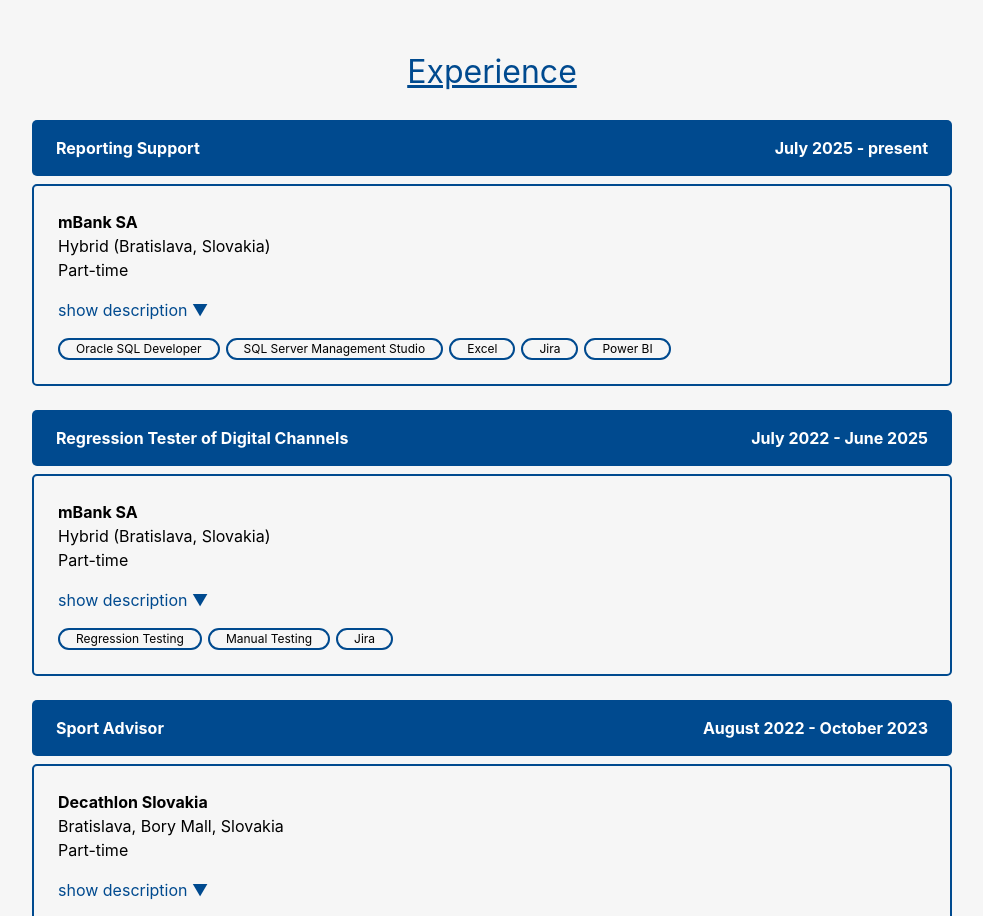
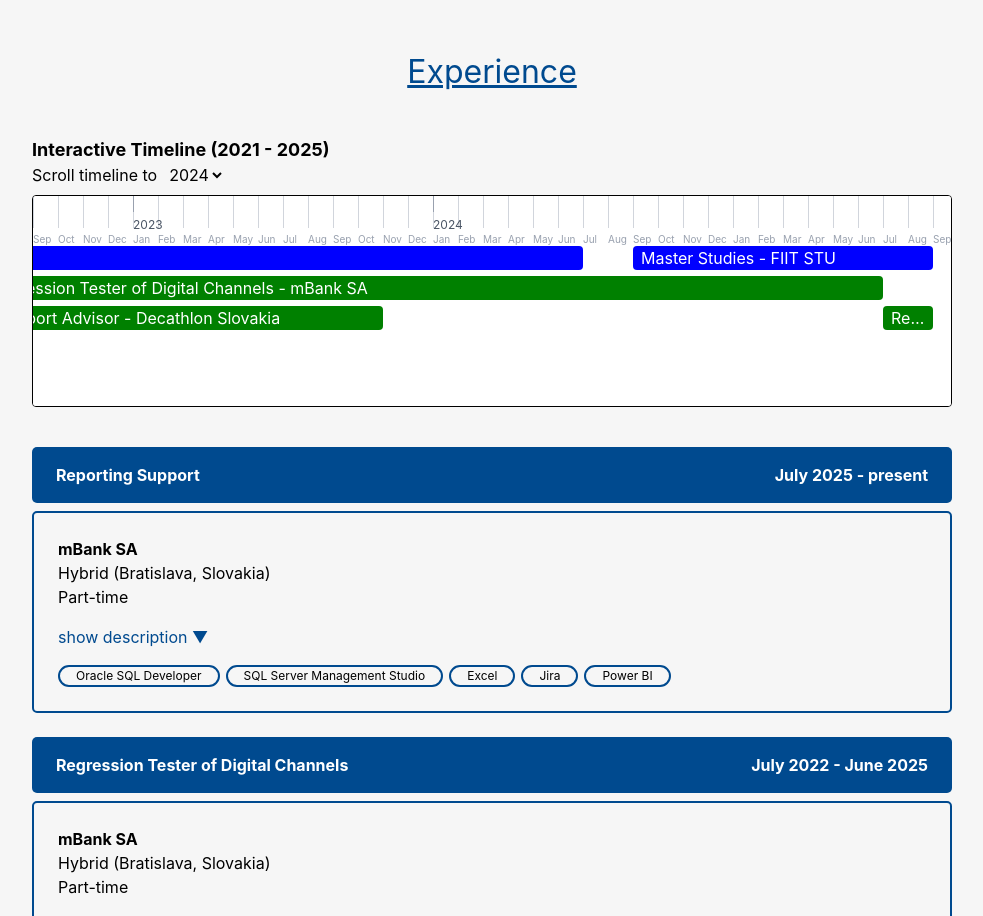
Before and after one commit to LujzaSufliarska/web-page, a React (Vite) app: page /#/ in a window 1280 px wide. Shown: the part 1660-2576 px from the top of the page, without its empty margins (148-1131 px from the left). Built offline with nearby package versions, Linux system fonts and the light colour scheme.

Commit message:
timeline shown on main page

```diff
--- a/src/components/sections/ExperienceSection.tsx
+++ b/src/components/sections/ExperienceSection.tsx
@@ -5,6 +5,7 @@
 import { FaArrowRightLong } from "react-icons/fa6";
 import { useNavigate } from "react-router-dom";
 import { parseDate } from "../../utils/timelineHelpers";
+import ExperienceTimeline from "../workExperience/ExperienceTimeline";
 
 export default function ExperienceSection() {
   const { t } = useTranslation(["experience", "navbar"]);
@@ -44,6 +45,8 @@
         {t("section")}
       </SectionHeader>
 
+      <ExperienceTimeline onEventClick={() => {}} visible={false} />
+
       <div className="flex flex-col gap-3 w-full">
         {latestExperiences.map((experience, index) => (
           <PositionCard
--- a/src/components/workExperience/ExperienceTimeline.tsx
+++ b/src/components/workExperience/ExperienceTimeline.tsx
@@ -12,10 +12,12 @@
 
 interface ExperienceTimelineProps {
   onEventClick: (id: number) => void;
+  visible: boolean;
 }
 
 export default function ExperienceTimeline({
   onEventClick,
+  visible,
 }: ExperienceTimelineProps) {
   const { t } = useTranslation("experience");
   const { t: t_mils } = useTranslation("milestones");
@@ -40,7 +42,7 @@
   const endMonth = lastJobEnd.getMonth();
 
   const durationMonths = (endYear - startYear) * 12 + (endMonth - startMonth);
-  const yearsCount = Math.floor(durationMonths / 12) + 2; // TODO +1 ked zacina nieco pred rokom 2021 inak to prida 2026 aj ked este neni
+  const yearsCount = Math.floor(durationMonths / 12) + 1; // TODO +1 ked zacina nieco pred rokom 2021 inak to prida 2026 aj ked este neni,; pobodne +2 dunno uvidime ako to pojde vekom
 
   // const pxPerMonth = Math.max(
   //   25,
@@ -195,16 +197,18 @@
   }, [containerWidth]);
 
   return (
-    <div className="py-4">
+    <div className="py-4 w-full">
       {/* header */}
       <div className="text-default font-bold text-[var(--bcg-text)]">
         {t_other("experienceTimeline.header")} ({startYear} - {endYear})
       </div>
 
       <div className="flex items-center justify-between mb-2">
-        <div className="text-p2 text-[var(--bcg-text)]">
-          {t_other("experienceTimeline.note")}
-        </div>
+        {visible && (
+          <div className="text-p2 text-[var(--bcg-text)]">
+            {t_other("experienceTimeline.note")}
+          </div>
+        )}
         <YearFilter
           startYear={startYear}
           length={yearsCount}
--- a/src/components/workExperience/YearFilter.tsx
+++ b/src/components/workExperience/YearFilter.tsx
@@ -1,4 +1,5 @@
 import React from "react";
+import { useTranslation } from "react-i18next";
 
 type Props = {
   startYear: number;
@@ -7,6 +8,8 @@
 };
 
 export default function YearFilter(props: Props) {
+  const { t: t_other } = useTranslation("other");
+
   const years = Array.from(
     { length: props.length },
     (_, i) => props.startYear + i
@@ -14,7 +17,9 @@
 
   return (
     <div className="flex gap-1 justify-end text-p1">
-      <p className="text-[var(--bcg-text)]">Scroll timeline to</p>
+      <p className="text-[var(--bcg-text)]">
+        {t_other("experienceTimeline.scrollText")}
+      </p>
       <select
         className="text-[var(--bcg-text)]"
         defaultValue={years[0]}
--- a/src/locales/en/other.json
+++ b/src/locales/en/other.json
@@ -8,6 +8,7 @@
     "hideDescription": "show less ▲",
     "experienceTimeline": {
         "header": "Interactive Timeline",
-        "note": "(For more details click on timeline block)"
+        "note": "(For more details click on timeline block)",
+        "scrollText": "Scroll timeline to"
     }
 }
--- a/src/locales/sk/other.json
+++ b/src/locales/sk/other.json
@@ -7,6 +7,7 @@
     "hideDescription": "zobraziť menej ▲",
     "experienceTimeline": {
         "header": "Interaktívna Časová Os",
-        "note": "(Pre viac detailov kliknite na niektorý časový blok)"
+        "note": "(Pre viac detailov kliknite na niektorý časový blok)",
+        "scrollText": "Posuň časovú os na rok"
     }
 }
--- a/src/views/ExperiencePage.tsx
+++ b/src/views/ExperiencePage.tsx
@@ -39,7 +39,7 @@
         {t("section2")}
       </div>
       <div className="flex flex-col gap-4">
-        <ExperienceTimeline onEventClick={scrollToCard} />
+        <ExperienceTimeline onEventClick={scrollToCard} visible={true} />
 
         <div className="flex flex-col gap-3 w-full">
           {allExperiences.map((experience) => (
```
Also changed, not shown: 5 other files (tests, documents, lock files or other folders).
